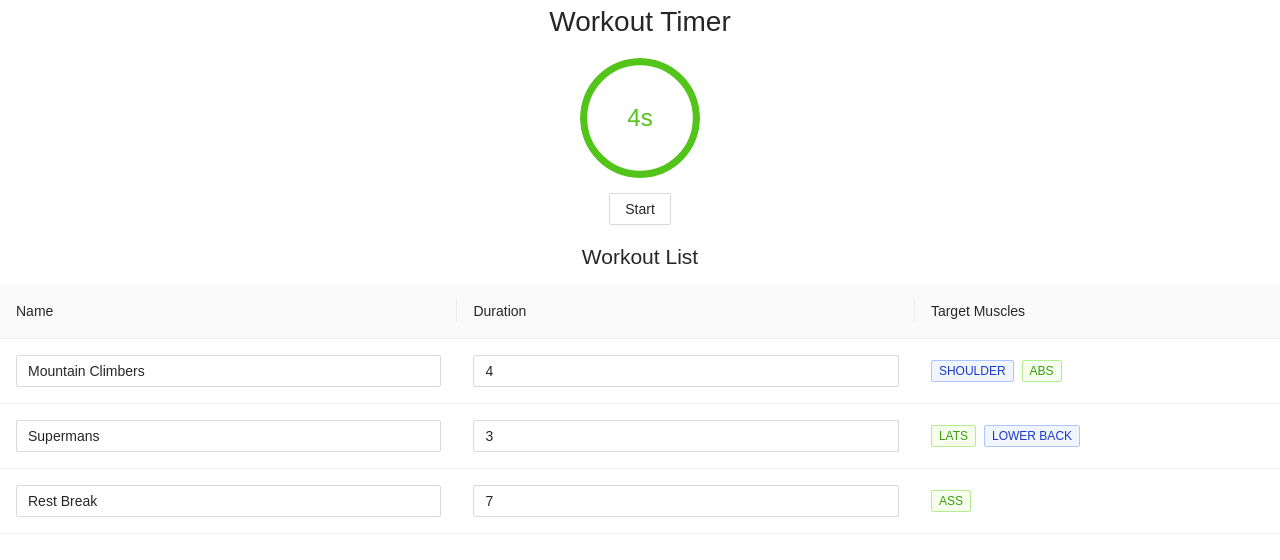
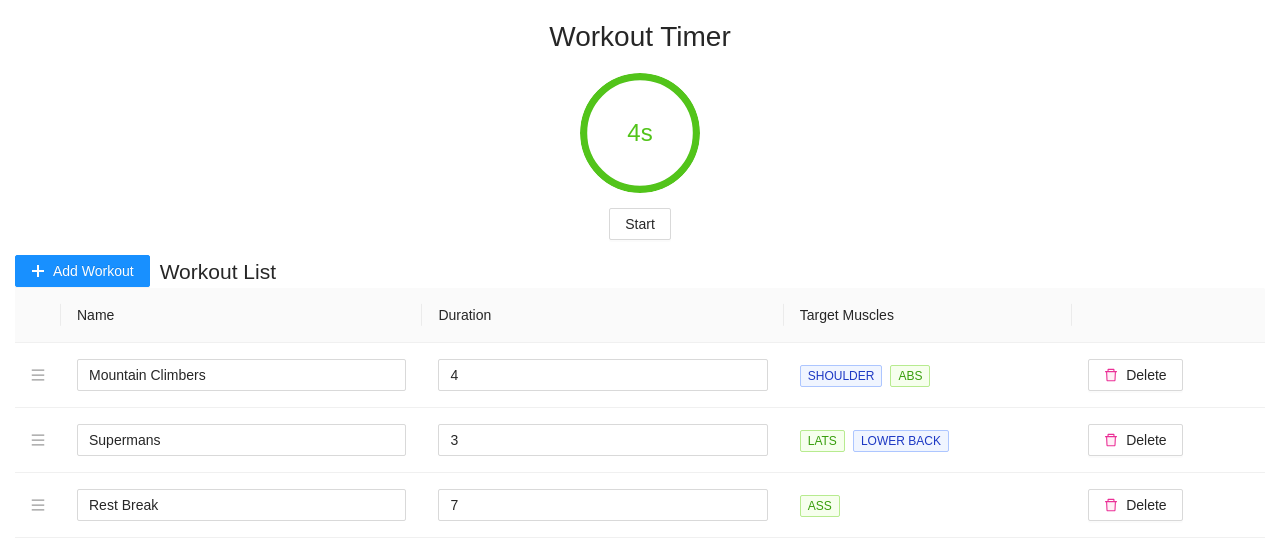
Before and after one commit to hazkaz/workout-timer, a React (Create React App) app: page / in a window 1280 px wide. Shown: the top 560 px of the page. Built offline with nearby package versions, Linux system fonts and the light colour scheme.

Commit message:
WIP drag and drop

```diff
--- a/package.json
+++ b/package.json
@@ -9,10 +9,12 @@
   ],
   "main": "src/index.tsx",
   "dependencies": {
+    "@ant-design/icons": "4.2.2",
     "antd": "4.8.0",
     "react": "17.0.0",
     "react-dom": "17.0.0",
-    "react-scripts": "3.3.0"
+    "react-scripts": "3.3.0",
+    "react-sortable-hoc": "1.11.0"
   },
   "devDependencies": {
     "@types/react": "16.9.19",
--- a/src/App.tsx
+++ b/src/App.tsx
@@ -3,6 +3,7 @@ import "./styles.css";
 import { Progress, Button } from "antd";
 import WorkoutList from "./Components/WorkoutList";
 import WorkoutContext, { defaultWorkout } from "./Contexts/WorkoutContext";
+import { shortHighBeep } from "./utls";
 
 type AppProps = {};
 
@@ -44,21 +45,32 @@ class App extends React.Component<AppProps, AppState> {
   componentDidUpdate = () => {};
 
   updateWorkout = (newWorkouts: Array<Workout>) => {
+    if (newWorkouts.length > 0) {
       this.setState({
         workouts: newWorkouts,
         timerDuration: newWorkouts[0].duration,
         timeRemaining: newWorkouts[0].duration,
         timeRemainingExact: newWorkouts[0].duration
       });
+    } else {
+      this.setState({
+        workouts: newWorkouts,
+        timerDuration: 0,
+        timeRemaining: 0,
+        timeRemainingExact: 0
+      });
+    }
   };
 
   startTimer = () => {
+    if (this.state.workouts && this.state.workouts.length > 0) {
       this.setState((oldState) => {
         return {
           timerRunning: true,
           timerStarted: Date.now()
         };
       }, this.updateTimer);
+    }
   };
 
   updateTimer = () => {
@@ -139,6 +151,9 @@ class App extends React.Component<AppProps, AppState> {
                 this.state.timerRunning ? this.stopTimer : this.startTimer
               }
               className="start-button"
+              disabled={
+                !(this.state.workouts && this.state.workouts.length > 0)
+              }
             >
               {this.state.timerRunning ? "Stop" : "Start"}
             </Button>
--- /dev/null
+++ b/src/Components/WorkoutList.css
@@ -0,0 +1,29 @@
+.workout-list-header {
+  display: flex;
+  flex-direction: row;
+  width: 100%;
+}
+
+.workout-list-header .add-workout-button {
+  justify-self: start;
+}
+
+.workout-list-header .workout-header-title {
+  display: inline-block;
+  margin: 0 10px;
+  justify-self: center;
+}
+
+.row-dragging {
+  background: #fafafa;
+  border: 1px solid #ccc;
+}
+
+.row-dragging td {
+  padding: 16px;
+  visibility: hidden;
+}
+
+.row-dragging .drag-visible {
+  visibility: visible;
+}
--- a/src/Components/WorkoutList.tsx
+++ b/src/Components/WorkoutList.tsx
@@ -1,32 +1,36 @@
 import * as React from "react";
-import { Table, Tag, Input } from "antd";
+import "./WorkoutList.css";
+import { Table, Tag, Input, Button } from "antd";
+import { DeleteTwoTone, PlusOutlined, MenuOutlined } from "@ant-design/icons";
 import WorkoutContext from "../Contexts/WorkoutContext";
 import { Workout } from "../App";
+import {
+  SortableContainer as sortableContainer,
+  SortableElement as sortableElement,
+  SortableHandle as sortableHandle
+} from "react-sortable-hoc";
+
+const DragHandle = sortableHandle(() => (
+  <MenuOutlined style={{ cursor: "pointer", color: "#999" }} />
+));
+const SortableItem = sortableElement((props: any) => <tr {...props} />);
+const SortableContainer = sortableContainer((props: any) => (
+  <tbody {...props} />
+));
 
 class WorkoutList extends React.Component {
   state = {};
   static contextType = WorkoutContext;
   context!: React.ContextType<typeof WorkoutContext>;
-  handleUpdateName = (workoutId: string, workoutNewName: string) => {
-    const newWorkouts = [...this.context.workouts];
-    const workoutIndex = newWorkouts.findIndex((w) => w.key === workoutId);
-    if (workoutIndex !== -1) {
-      newWorkouts[workoutIndex].name = workoutNewName;
-      this.context.updateWorkouts(newWorkouts);
-    }
-  };
-  handleUpdateDuration = (workoutId: string, workoutNewDuration: string) => {
-    const newWorkouts = [...this.context.workouts];
-    const workoutIndex = newWorkouts.findIndex((w) => w.key === workoutId);
-    if (workoutIndex !== -1) {
-      const workoutNewDurationValue = parseInt(workoutNewDuration, 10);
-      if (!isNaN(workoutNewDurationValue)) {
-        newWorkouts[workoutIndex].duration = workoutNewDurationValue;
-        this.context.updateWorkouts(newWorkouts);
-      }
-    }
-  };
+
   columns = [
+    {
+      title: "",
+      dataIndex: "sort",
+      width: 30,
+      className: "drag-visible",
+      render: () => <DragHandle />
+    },
     {
       title: "Name",
       dataIndex: "name",
@@ -72,20 +76,114 @@ class WorkoutList extends React.Component {
           })}
         </>
       )
+    },
+    {
+      title: "",
+      key: "delete",
+      render: (text: string, record: Workout, index: number) => (
+        <Button
+          onClick={(event) => this.handleDeleteWorkout(record.key)}
+          icon={<DeleteTwoTone twoToneColor="#eb2f96" />}
+        >
+          Delete
+        </Button>
+      )
     }
   ];
+
+  handleUpdateName = (workoutId: string, workoutNewName: string) => {
+    const newWorkouts = [...this.context.workouts];
+    const workoutIndex = newWorkouts.findIndex((w) => w.key === workoutId);
+    if (workoutIndex !== -1) {
+      newWorkouts[workoutIndex].name = workoutNewName;
+      this.context.updateWorkouts(newWorkouts);
+    }
+  };
+  handleUpdateDuration = (workoutId: string, workoutNewDuration: string) => {
+    const newWorkouts = [...this.context.workouts];
+    const workoutIndex = newWorkouts.findIndex((w) => w.key === workoutId);
+    if (workoutIndex !== -1) {
+      const workoutNewDurationValue = parseInt(workoutNewDuration, 10);
+      if (!isNaN(workoutNewDurationValue)) {
+        newWorkouts[workoutIndex].duration = workoutNewDurationValue;
+        this.context.updateWorkouts(newWorkouts);
+      }
+    }
+  };
+
+  handleDeleteWorkout = (workoutId: string) => {
+    const newWorkouts = [...this.context.workouts];
+    const workoutIndex = newWorkouts.findIndex((w) => w.key === workoutId);
+    if (workoutIndex !== -1) {
+      newWorkouts.splice(workoutIndex, 1);
+      this.context.updateWorkouts(newWorkouts);
+    }
+  };
+
+  handleAddWorkout = () => {
+    const newWorkouts = [...this.context.workouts];
+    newWorkouts.push({
+      key: String(this.context.workouts.length + Math.random()),
+      name: "",
+      duration: 30,
+      targetMuscles: []
+    });
+    this.context.updateWorkouts(newWorkouts);
+  };
+
+  DraggableBodyRow = ({ className: string, style: any, ...restProps }) => {
+    const { workouts } = this.context;
+    // function findIndex base on Table rowKey props and should always be a right array index
+    const index = workouts.findIndex(
+      (x) => x.index === restProps["data-row-key"]
+    );
+    return <SortableItem index={index} {...restProps} />;
+  };
+
+  onSortEnd = ({ oldIndex, newIndex }) => {
+    const newWorkouts = [...this.context.workouts];
+    if (oldIndex !== newIndex) {
+      const oldWorkout = newWorkouts.splice(oldIndex, 1);
+      newWorkouts.splice(newIndex, 0, oldWorkout[0]);
+      this.context.updateWorkouts(newWorkouts);
+    }
+  };
 
   // workout = (w) => {
   //   return <List.Item>{w.name}</List.Item>;
   // };
   render() {
+    const DraggableContainer = (props) => (
+      <SortableContainer
+        useDragHandle
+        helperClass="row-dragging"
+        onSortEnd={this.onSortEnd}
+        {...props}
+      />
+    );
     return (
       <>
-        <h2>Workout List</h2>
+        <div className="workout-list-header">
+          <Button
+            onClick={this.handleAddWorkout}
+            className="add-workout-button"
+            type="primary"
+            icon={<PlusOutlined />}
+          >
+            Add Workout
+          </Button>
+          <h2 className="workout-header-title">Workout List</h2>
+        </div>
         <Table
           columns={this.columns}
           dataSource={this.context.workouts}
           pagination={false}
+          components={{
+            body: {
+              wrapper: DraggableContainer,
+              row: this.DraggableBodyRow
+            }
+          }}
         />
       </>
     );
--- a/src/styles.css
+++ b/src/styles.css
@@ -1,6 +1,7 @@
 .App {
   font-family: sans-serif;
   text-align: center;
+  padding: 15px;
 }
 
 .control-box {
```
Also changed, not shown: src/utils.tsx (added, +16 -0 lines). Lines whose indentation alone changed are shown as unchanged.
